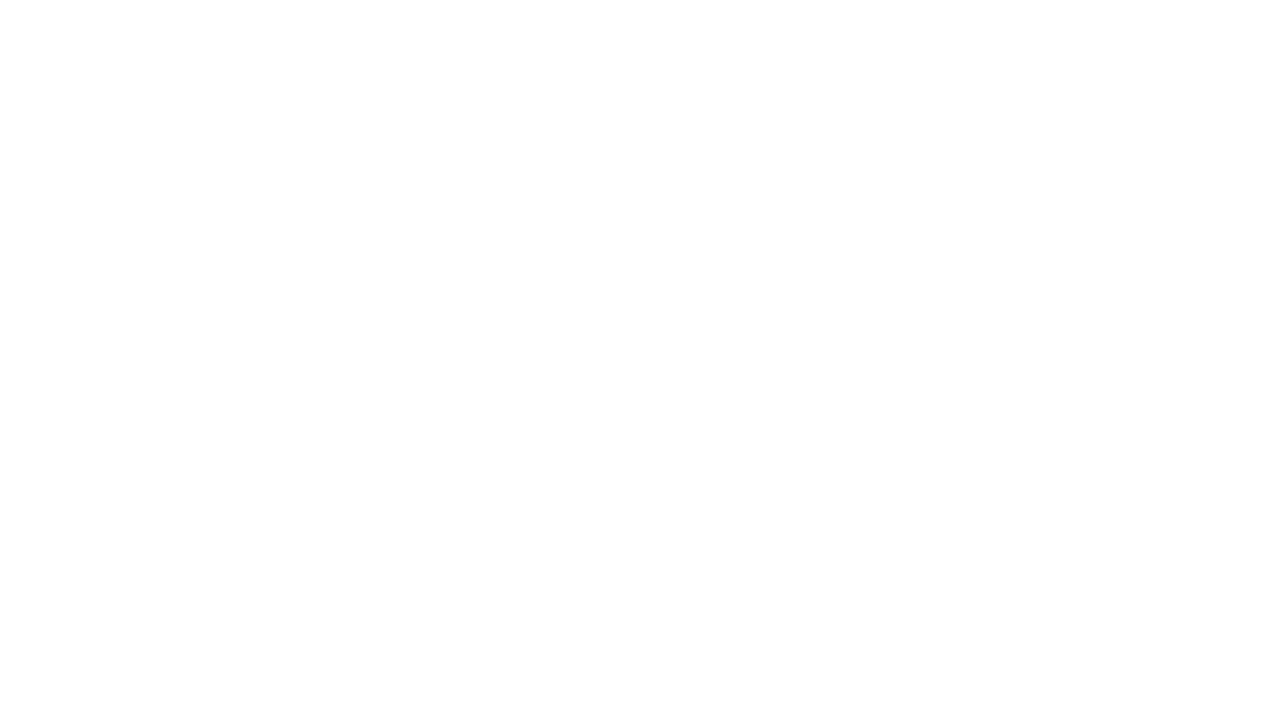
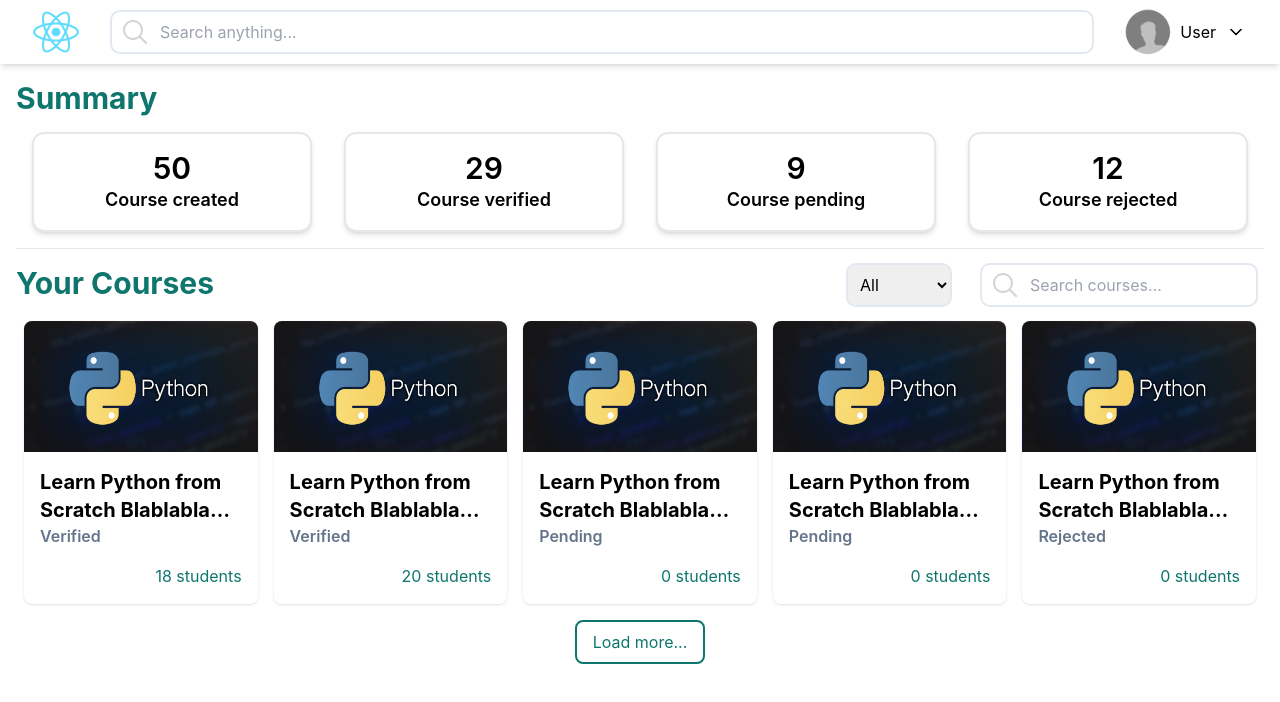
Before and after one commit to ilhamelhamdi/satset-temp, a React (Create React App) app: page /dashboard/instructor in a window 1280 px wide. Before the commit this address had no page. Shown: the top 702 px of the page. Built offline with nearby package versions, Linux system fonts and the light colour scheme.

Commit message:
update route

```diff
--- a/src/App.js
+++ b/src/App.js
@@ -4,6 +4,9 @@
 import Homepage from './pages/Homepage';
 import { AdminDashboard } from "./pages/AdminDashboard";
 import { AdminProposal } from "./pages/AdminProposal";
+import StudentDashboard from './pages/StudentDashboard';
+import InstructorDashboard from './pages/InstructorDashboard';
+import CreateNewCourse from './pages/CreateNewCourse';
 
 
 function App() {
@@ -13,7 +16,10 @@
         <Route path='/' element={<Homepage />} />
         <Route path='/register' element={<Register />} />
         <Route path='/dashboard' element={<AdminDashboard />} />
+        <Route path='/dashboard/student' element={<StudentDashboard />} />
+        <Route path='/dashboard/instructor' element={<InstructorDashboard />} />
         <Route path='/proposal' element={<AdminProposal />} />
+        <Route path='/create-course' element={<CreateNewCourse />} />
       </Routes>
     </BrowserRouter>
   )
```
